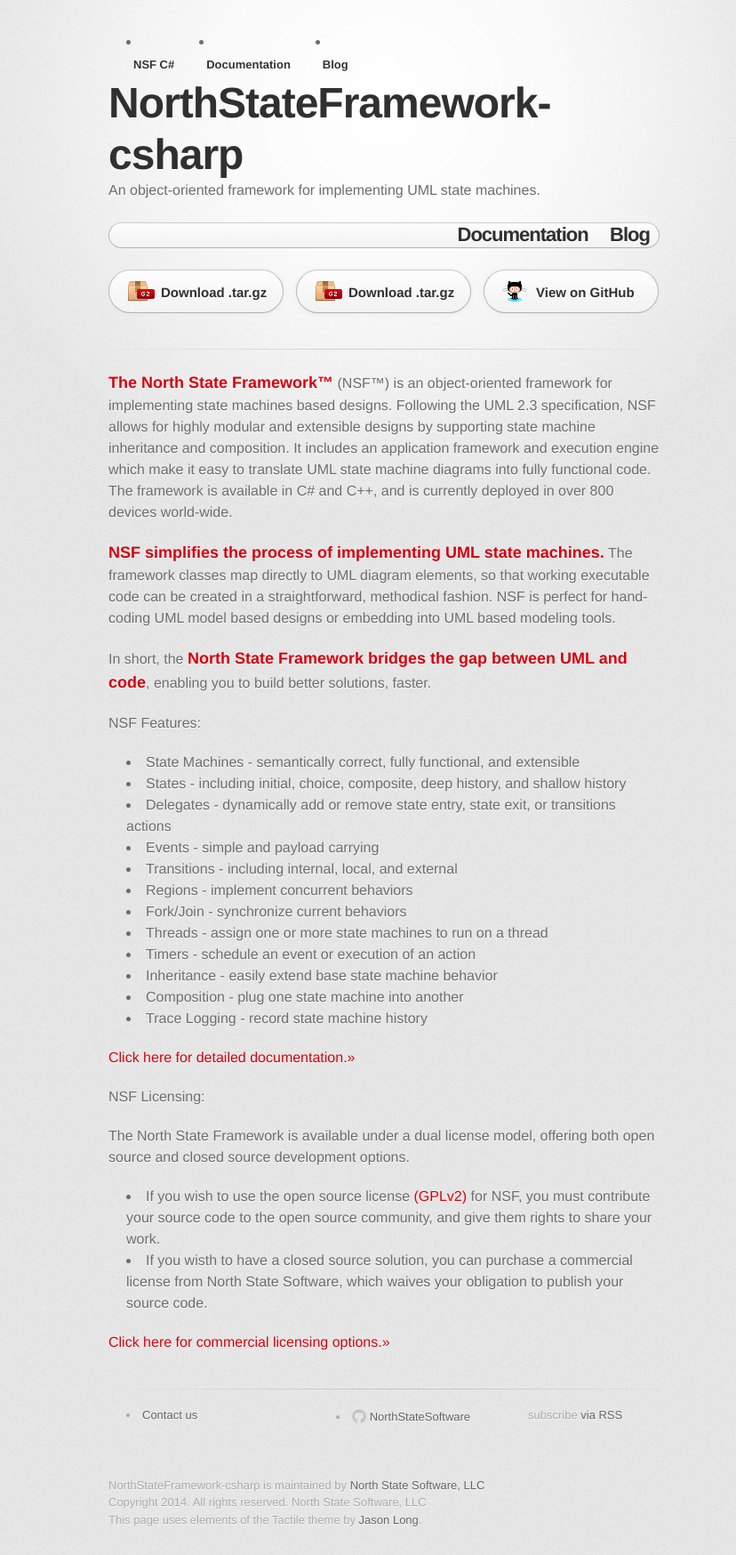
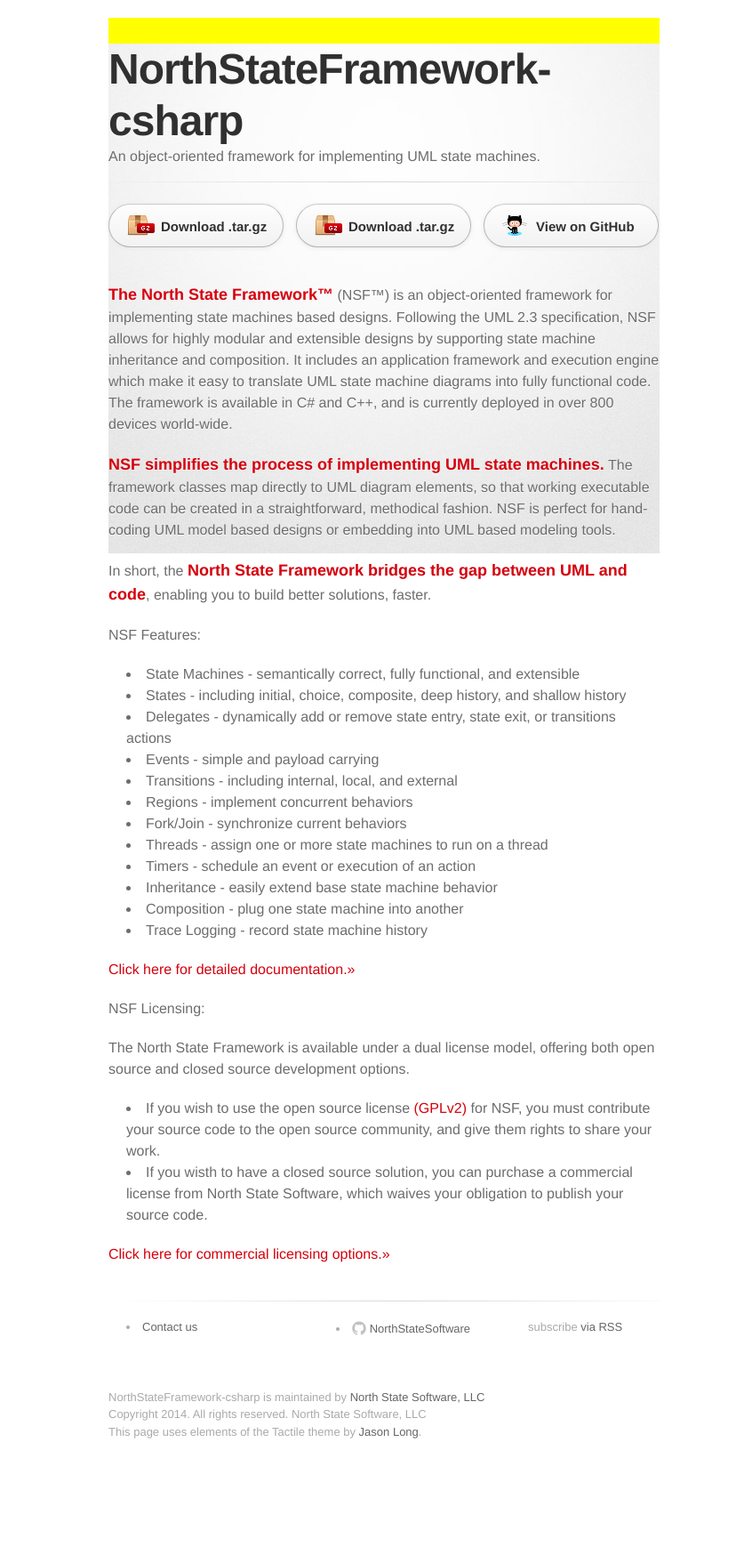
Before and after one commit to jrivenbark/Test8, a Jekyll site: the page built from index.md, in a window 1280 px wide. Shown: the whole page at 89% size, without its empty margins (208-1036 px from the left). Built offline with Jekyll 4.4.1, drawn with Linux system fonts in a browser that asks for light colours; some web fonts are replaced; after the commit the page ends 1649 px from its top, so only the background shows below that.

Commit message:
checkpoint

```diff
--- a/_includes/head.html
+++ b/_includes/head.html
@@ -6,6 +6,5 @@
 <!--	<link rel="stylesheet" type="text/css" href="stylesheets/pygment_trac.css" media="screen">
 	<link rel="stylesheet" type="text/css" href="stylesheets/print.css" media="print">-->
     <link rel="stylesheet" href="{{ "/stylesheets/stylesheet.css" | prepend: site.baseurl }}">
-<!--    <link rel="stylesheet" href="{{ "/stylesheets/github1.css" | prepend: site.baseurl }}">-->
 	<title>NorthStateFramework-csharp by NorthStateSoftware</title>
 </head>
--- a/_includes/header.html
+++ b/_includes/header.html
@@ -2,8 +2,9 @@
 
 <header class="site-header">
 
-      <ul class "header-nav">
-        <li class="header-nav-item">
+<nav>
+      <ul>
+<!--        <li class="header-nav-item">
 			<a class="header-nav-link" href="{{ site.baseurl }}/">{{ site.short_name }}</a>
         </li>
         <li class="header-nav-item">
@@ -16,23 +17,8 @@
 				<a class="header-nav-link" href="{{ page.url | prepend: site.baseurl }}">{{ page.title }}</a>
 	          </li>
 			{% endif %}
-		{% endfor %}
+		{% endfor %}-->
       </ul>
-
-    <a class="site-title" href="{{ site.baseurl }}/">{{ site.title }}</a>
-
-	<div>
-		{{site.description}}
-	</div>
-	<br>
-    <nav class="site-nav">
-      <div>
-		<a class="page-link" href="{{site.baseurl }}/Documentation/index.html">Documentation</a>
-        {% for page in site.pages %}
-          {% if page.title %}<a class="page-link" href="{{ page.url | prepend: site.baseurl }}">{{ page.title }}</a>{% endif %}
-        {% endfor %}
-      </div>
-    </nav>
-	<br>
-    {% include download.html %}
+     </nav>
+     <br>
 </header>
--- a/_layouts/default.html
+++ b/_layouts/default.html
@@ -2,14 +2,16 @@
 <html>
   {% include head.html %}
     <body>
-	    <div class="container">
 		    <div class="inner">
 			    {% include header.html %}
-					<h1>{{page.title}}</h1>
-					<hr/>
-					{{ content }}
-					{% include comments.html %}
-				    {% include footer.html %}
+	    <div class="container">
+			{% if page.title %}
+				<h1>{{page.title}}</h1>
+				<hr/>
+			{% endif %}
+			{{ content }}
+			{% include comments.html %}
+		    {% include footer.html %}
 			</div>
 		</div>
     </body>
--- /dev/null
+++ b/_layouts/home.html
@@ -0,0 +1,14 @@
+---
+layout: default
+---
+    <a class="site-title" href="{{ site.baseurl }}/">{{ site.title }}</a>
+
+	<div>
+		{{site.description}}
+	</div>
+
+										<hr/>
+
+	{% include download.html %}
+
+	{{ content }}
--- a/stylesheets/stylesheet.css
+++ b/stylesheets/stylesheet.css
@@ -50,7 +50,6 @@ table {
 body {
   font-size: 1em;
   line-height: 1.5;
-  background: #e7e7e7 url(../images/body-bg.png) 0 0 repeat;
   font-family: 'Helvetica Neue', Helvetica, Arial, serif;
   text-shadow: 0 1px 0 rgba(255, 255, 255, 0.8);
   color: #6d6d6d;
@@ -64,8 +63,8 @@ a:hover {
 }
 
 header {
-  padding-top: 35px;
-  padding-bottom: 0px;
+  padding-top: 0px;
+  padding-bottom: 5px;
 }
 
 
@@ -420,7 +419,8 @@ footer a:hover {
 }
 
  .site-header {
-	  min-height: 56px;
+/*	  min-height: 56px;*/
+	  background-color: Yellow;
 }
 
 .site-title {
@@ -531,7 +531,7 @@ font-size: 0.8em;
 display:none}
 
 .header-nav-link{
-	display:block;
+/*	display:block;*/
 	padding:4px 8px;
 	font-size:13px;
 	font-weight:bold;
```
Also changed, not shown: index.md (+1 -1 lines).
